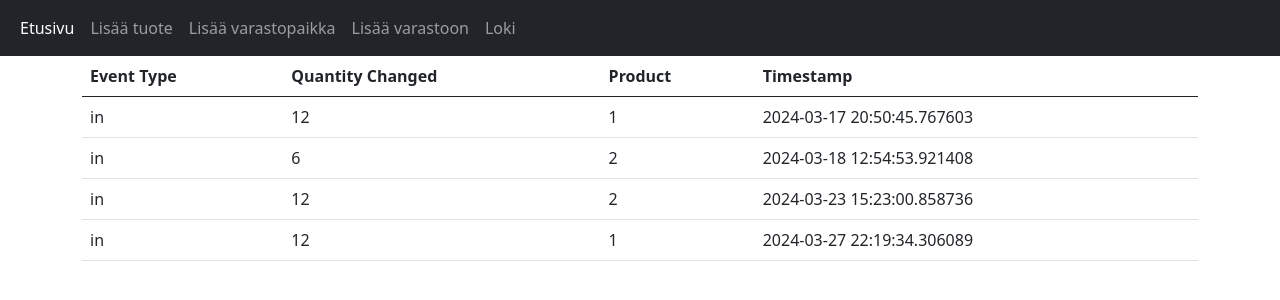
After one commit to RamiSillanpaa/InventoryManagerV2, a Flask app: page /logs in a window 1280 px wide. The commit adds this page. Shown: the top 300 px of the page. Run offline with Flask 3, Linux system fonts and the light colour scheme; some libraries are stand-ins or nearby versions.

Commit message:
Dynamic search for Stock, Products and Locations working

```diff
--- a/app/views.py
+++ b/app/views.py
@@ -6,6 +6,7 @@ from app.forms import Form
 from .models import db, Location, Product, Stock, Log
 from datetime import datetime
 #from sqlalchemy.orm.exc import NoResultFound
+from sqlalchemy import or_
 
 main = Blueprint('main', __name__)
 
@@ -83,23 +84,100 @@ def transfer_product(id):
     form = Form()
     stock_to_update = Stock.query.get(id)
     if request.method == 'POST':
-        stock_to_update.location = request.form['location']
-        stock_to_update.quantity = request.form['quantity']
+        new_location_id = int(request.form['to_location'])  # Convert to integer
+        stock_to_update.location_id = new_location_id
+        stock_to_update.quantity = int(request.form['quantity'])  # Convert to integer
         try:
+            with db.session.no_autoflush:
+                db.session.query(Stock).filter(Stock.id == id).update({
+                    'quantity': stock_to_update.quantity,
+                    'location_id': new_location_id
+                })
             db.session.commit()
             flash('Stock updated successfully.')
-            return render_template('transfer_product.html', form=form, stock_to_update=stock_to_update)
-        except:
+            return redirect(url_for('main.transfer_product', id=id))
+        except Exception as e:
+            db.session.rollback()
             flash('Error: Stock update failed.')
+            print(e)  # Print the exception for debugging purposes
             return render_template('transfer_product.html', form=form, stock_to_update=stock_to_update)
     else:
         return render_template('transfer_product.html', form=form, stock_to_update=stock_to_update)
 
-@main.route('/remove_material', methods=['GET', 'POST'])
-def remove_material():
-    if request.method == 'POST':
-        # Käsittelylogiikka lomakkeen datalle ja tietokantaan tallennus
-        return redirect(url_for('main.remove_material'))  # Ohjaa takaisin pääsivulle
+# route to delete stock
+@main.route('/delete_stock/<int:id>', methods=['GET', 'POST'])
+def delete_stock(id):
+    stock_to_delete = Stock.query.get(id)
+    db.session.delete(stock_to_delete)
+    db.session.commit()
+    return redirect(url_for('main.add_stock'))
 
-    # Jos HTTP-metodi on GET, renderöi lomakesivu
-    return render_template('remove_material.html', form=Form())
+# route to delete product
+@main.route('/delete_product/<int:id>', methods=['GET', 'POST'])
+def delete_product(id):
+    product_to_delete = Product.query.get(id)
+    db.session.delete(product_to_delete)
+    db.session.commit()
+    return redirect(url_for('main.add_product'))
+
+@main.route('/delete_location/<int:id>', methods=['GET', 'POST'])
+def delete_location(id):
+    location_to_delete = Location.query.get(id)
+    db.session.delete(location_to_delete)
+    db.session.commit()
+    return redirect(url_for('main.add_location'))
+
+@main.route('/logs')
+def logs():
+    logs = Log.query.all()
+    return render_template('logs.html', logs=logs)
+
+@main.route('/search_stock')
+def search_stock():
+    q = request.args.get('q')
+    print(q)
+
+    if q:
+        stocks = Stock.query.join(Product).filter(
+            or_(
+                Product.description.icontains(q),
+                Product.mancode.icontains(q),
+                Product.usercode.icontains(q)
+            )
+        ).order_by(Product.description.asc(), Stock.timestamp.asc()).all()
+    else:
+        stocks = []
+    return render_template('search_stock.html', stocks=stocks)
+
+@main.route('/search_products')
+def search_products():
+    q = request.args.get('q')
+    print(q)
+
+    if q:
+        products = Product.query.filter(
+            or_(
+                Product.description.icontains(q),
+                Product.mancode.icontains(q),
+                Product.usercode.icontains(q)
+            )
+        ).order_by(Product.description.asc()).all()
+    else:
+        products = []
+    return render_template('search_products.html', products=products)
+
+@main.route('/search_locations')
+def search_locations():
+    q = request.args.get('q')
+    print(q)
+
+    if q:
+        locations = Location.query.filter(
+            or_(
+                Location.shelf.icontains(q),
+                Location.type.icontains(q)
+            )
+        ).order_by(Location.shelf.asc()).all()
+    else:
+        locations = []
+    return render_template('search_locations.html', locations=locations)
--- a/templates/add_stock.html
+++ b/templates/add_stock.html
@@ -15,6 +15,7 @@
     <div class="form-group">
       {{ form.quantity.label }} {{ form.quantity(class="form-control") }}
     </div>
+    <br>
     <div class="form-group">
       <input type="submit" value="Lisää varastoon" class="btn btn-primary">
     </div>
@@ -22,10 +23,12 @@
   <table class="table">
     <thead>
       <tr>
+        <th>ID</th>
         <th>Tuote</th>
         <th>Määrä</th>
         <th>Sijainti</th>
         <th>Hylly</th>
+        <th>Aikaleima</th>
       </tr>
     </thead>
     <tbody>
@@ -36,6 +39,7 @@
           <td>{{ stock.quantity }}</td>
           <td>{{ stock.location.type }}</td>
           <td>{{ stock.location.shelf }}</td>
+          <td>{{ stock.timestamp.strftime('%d-%m-%Y %H:%M:%S') }}</td>
         </tr>
       {% endfor %}
     </tbody>
--- a/templates/base.html
+++ b/templates/base.html
@@ -8,7 +8,7 @@
 
 	<!-- Bootstrap CSS -->
     <link href="https://cdn.jsdelivr.net/npm/bootstrap@5.0.2/dist/css/bootstrap.min.css" rel="stylesheet" integrity="sha384-EVSTQN3/azprG1Anm3QDgpJLIm9Nao0Yz1ztcQTwFspd3yD65VohhpuuCOmLASjC" crossorigin="anonymous">
-
+	<script src="https://unpkg.com/htmx.org@1.9.11"></script>
 	<title>Varastonhallinta</title>
 </head>
 <body>
--- /dev/null
+++ b/templates/logs.html
@@ -0,0 +1,29 @@
+<!-- logs.html -->
+
+{% extends 'base.html' %}
+
+{% block content %}
+<head>
+    <title>Logs</title>
+</head>
+<table class="table">
+    <thead>
+      <tr>
+        <th>Event Type</th>
+        <th>Quantity Changed</th>
+        <th>Product</th>
+        <th>Timestamp</th>
+      </tr>
+    </thead>
+    <tbody>
+    {% for log in logs %}
+    <tr>
+        <td>{{ log.event_type }}</td>
+        <td>{{ log.quantity_changed }}</td>
+        <td>{{ log.product }}</td>
+        <td>{{ log.timestamp }}</td>
+    </tr>
+    {% endfor %}
+    </tbody>
+</table>
+{% endblock %}
--- a/templates/navbar.html
+++ b/templates/navbar.html
@@ -6,7 +6,7 @@
           <a class="nav-link" href="{{ url_for('main.add_product') }}">Lisää tuote</a>
           <a class="nav-link" href="{{ url_for('main.add_location') }}">Lisää varastopaikka</a>
           <a class="nav-link" href="{{ url_for('main.add_stock') }}">Lisää varastoon</a>
-          <a class="nav-link" href="{{ url_for('main.remove_material') }}">Poista raaka-aine</a>
+          <a class="nav-link" href="{{ url_for('main.logs') }}">Loki</a>
         </div>
       </div>
     </div>
--- a/templates/transfer_product.html
+++ b/templates/transfer_product.html
@@ -21,7 +21,10 @@
       {{ form.product_in_stock.label }} {{ form.product_in_stock(class="form-control",  value=stock_to_update.product.description) }}
     </div>
     <div class="form-group">
-      {{ form.location.label }} {{ form.location(class="form-control", value=stock_to_update.location.shelf) }}
+        {{ form.location.label }} {{ form.location(class="form-control", value=stock_to_update.location.shelf, readonly=True) }}
+      </div>
+    <div class="form-group">
+      {{ form.to_location.label }} {{ form.to_location(class="form-control") }}
     </div>
     <div class="form-group">
       {{ form.quantity.label }} {{ form.quantity(class="form-control", value=stock_to_update.quantity) }}
```
Also changed, not shown: app/models.py (+10 -3 lines), templates/add_location.html (+8 -9 lines), templates/add_product.html (+8 -10 lines), templates/index.html (+10 -10 lines), templates/search_locations.html (added, +7 -0 lines), templates/search_products.html (added, +9 -0 lines), templates/search_stock.html (added, +9 -0 lines), instance/varastonhallinta.db, 1 other file.
